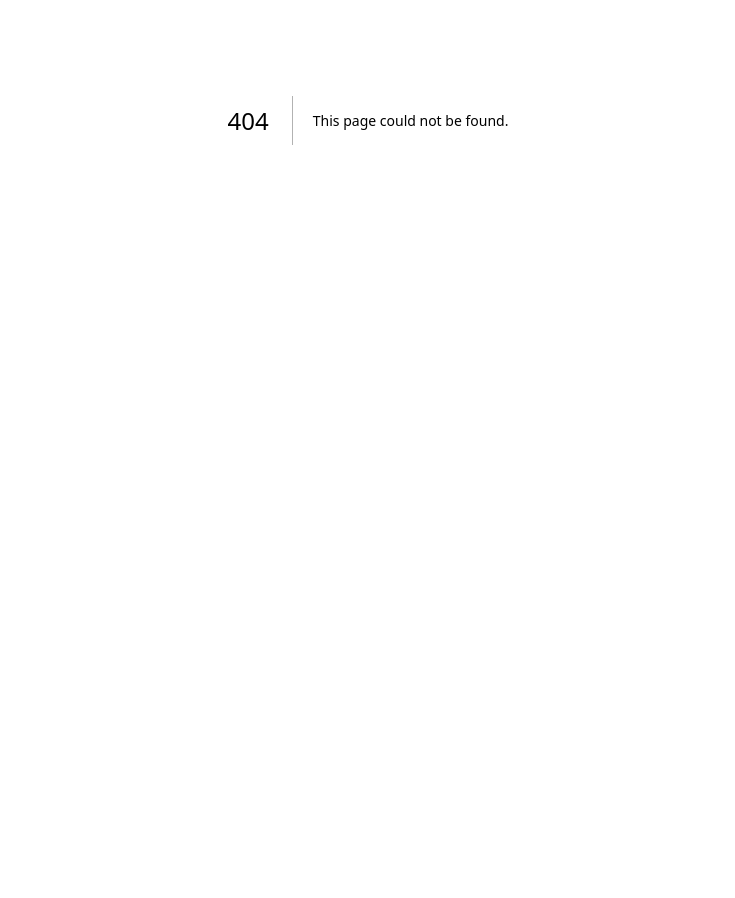
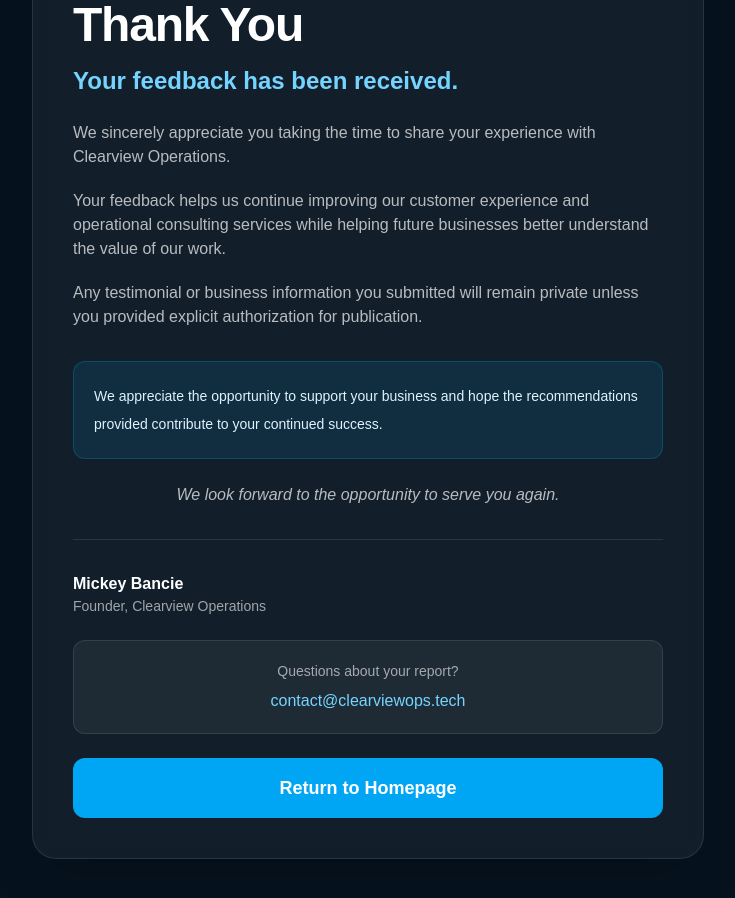
Before and after one commit to Mickey-Bancie/clearview-operations, a Next.js app: page /feedback-thank-you in a window 1280 px wide. Before the commit this address had no page. Shown: the part 280-1178 px from the top of the page, without its empty margins (272-1007 px from the left). Before the commit the page ends 800 px from the top, so only its background shows below. Built offline with nearby package versions, Linux system fonts and the light colour scheme.

Commit message:
Added feedback thank you page

```diff
--- /dev/null
+++ b/app/feedback-thank-you/page.tsx
@@ -0,0 +1,78 @@
+export default function ThankYouPage() {
+  return (
+    <main className="min-h-screen bg-[#06131f] px-4 py-10 text-white md:px-6 md:py-24">
+      <section className="mx-auto max-w-2xl rounded-3xl border border-white/10 bg-white/5 p-6 shadow-2xl backdrop-blur md:p-10">
+        <p className="mb-4 whitespace-nowrap text-[10px] font-semibold uppercase tracking-[0.15em] text-sky-300 sm:text-xs sm:tracking-[0.35em]">
+          CLEARVIEW OPERATIONS
+        </p>
+
+        <div className="mb-8 flex h-20 w-20 items-center justify-center rounded-full border border-emerald-400/30 bg-emerald-400/10 text-5xl text-emerald-300">
+          ✓
+        </div>
+
+        <h1 className="mb-4 text-4xl font-bold tracking-tight md:text-5xl">
+          Thank You
+        </h1>
+
+        <h2 className="mb-6 text-xl font-semibold text-sky-300 md:text-2xl">
+          Your feedback has been received.
+        </h2>
+
+        <div className="space-y-5 text-white/70">
+          <p>
+            We sincerely appreciate you taking the time to share your experience
+            with Clearview Operations.
+          </p>
+
+          <p>
+            Your feedback helps us continue improving our customer experience
+            and operational consulting services while helping future businesses
+            better understand the value of our work.
+          </p>
+
+          <p>
+            Any testimonial or business information you submitted will remain
+            private unless you provided explicit authorization for publication.
+          </p>
+        </div>
+
+        <div className="mt-8 rounded-xl border border-sky-400/20 bg-sky-400/10 p-5">
+          <p className="text-sm leading-7 text-sky-100">
+            We appreciate the opportunity to support your business and hope the
+            recommendations provided contribute to your continued success.
+          </p>
+        </div>
+
+        <p className="mt-6 text-center text-white/70 italic">
+  We look forward to the opportunity to serve you again.
+</p>
+        <div className="mt-8 border-t border-white/10 pt-8">
+          <p className="font-semibold text-white">Mickey Bancie</p>
+          <p className="text-sm text-white/60">Founder, Clearview Operations</p>
+        </div>
+<div className="mt-6 rounded-xl border border-white/10 bg-white/5 p-5">
+  <p className="text-center text-sm text-white/60">
+    Questions about your report?
+  </p>
+
+  <p className="mt-2 text-center">
+    <a
+      href="mailto:contact@clearviewops.tech"
+      className="text-sky-300 hover:text-sky-200"
+    >
+      contact@clearviewops.tech
+    </a>
+  </p>
+</div>
+
+        <a
+          href="/"
+          className="mt-6 inline-flex w-full items-center justify-center rounded-xl bg-sky-500 px-6 py-4 text-base font-semibold text-white transition duration-300 hover:bg-sky-400 md:text-lg"
+        >
+
+          Return to Homepage
+        </a>
+      </section>
+    </main>
+  );
+}
--- a/app/testimonial/page.tsx
+++ b/app/testimonial/page.tsx
@@ -4,6 +4,11 @@
 
 export default function TestimonialPage() {
     const [rating, setRating] = useState(0);
+    const handleSubmit = (event: React.FormEvent<HTMLFormElement>) => {
+  event.preventDefault();
+
+  window.location.href = "/feedback-thank-you";
+};
   return (
     <main className="min-h-screen bg-[#06131f] px-4 py-8 text-white md:px-6 md:py-24">
       <section className="mx-auto max-w-2xl rounded-3xl border border-white/5 bg-white/5 p-5 md:p-8 shadow-2xl backdrop-blur">
@@ -30,7 +35,7 @@
           helps future clients understand the value of our work.
         </p>
 
-        <form className="space-y-6">
+        <form onSubmit={handleSubmit} className="space-y-6">
           <div>
             <label className="mb-2 block text-sm font-medium">
               Business or Organization Name *
```
